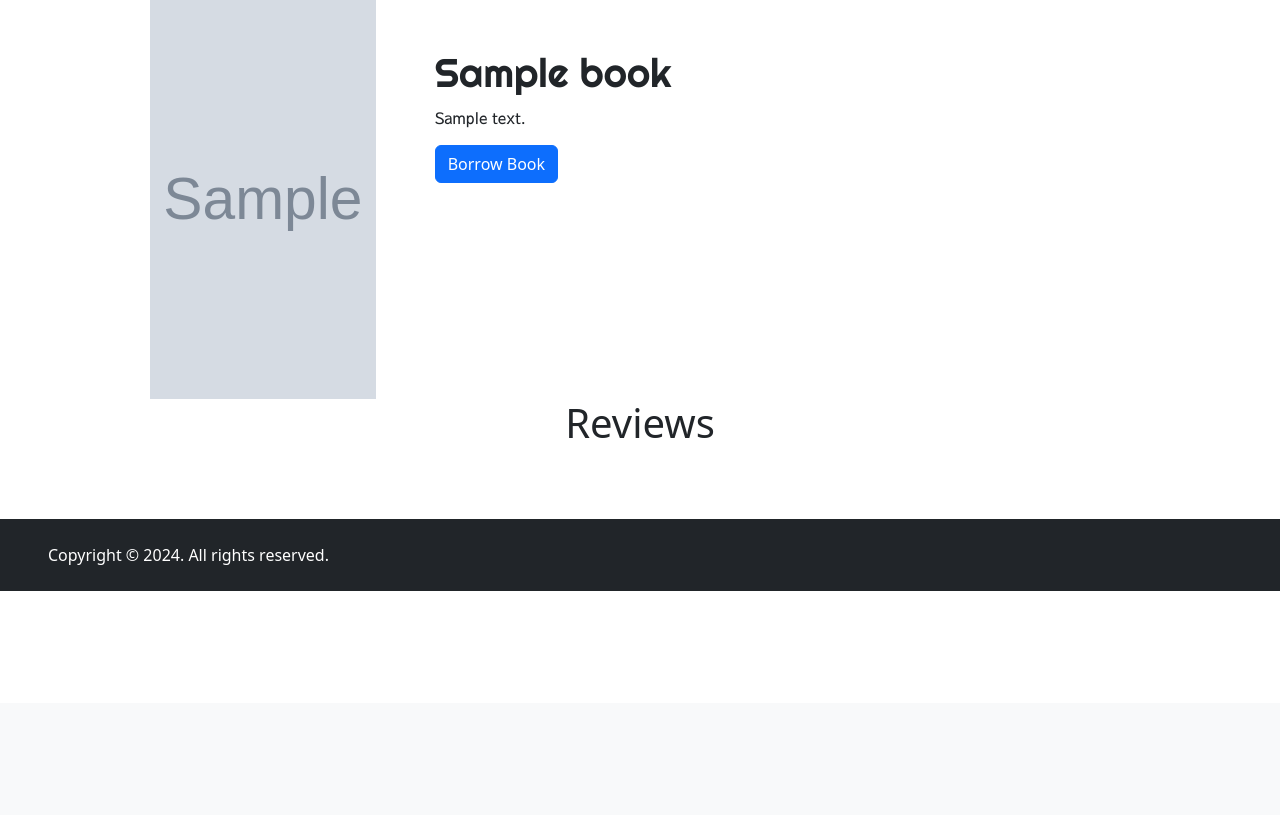
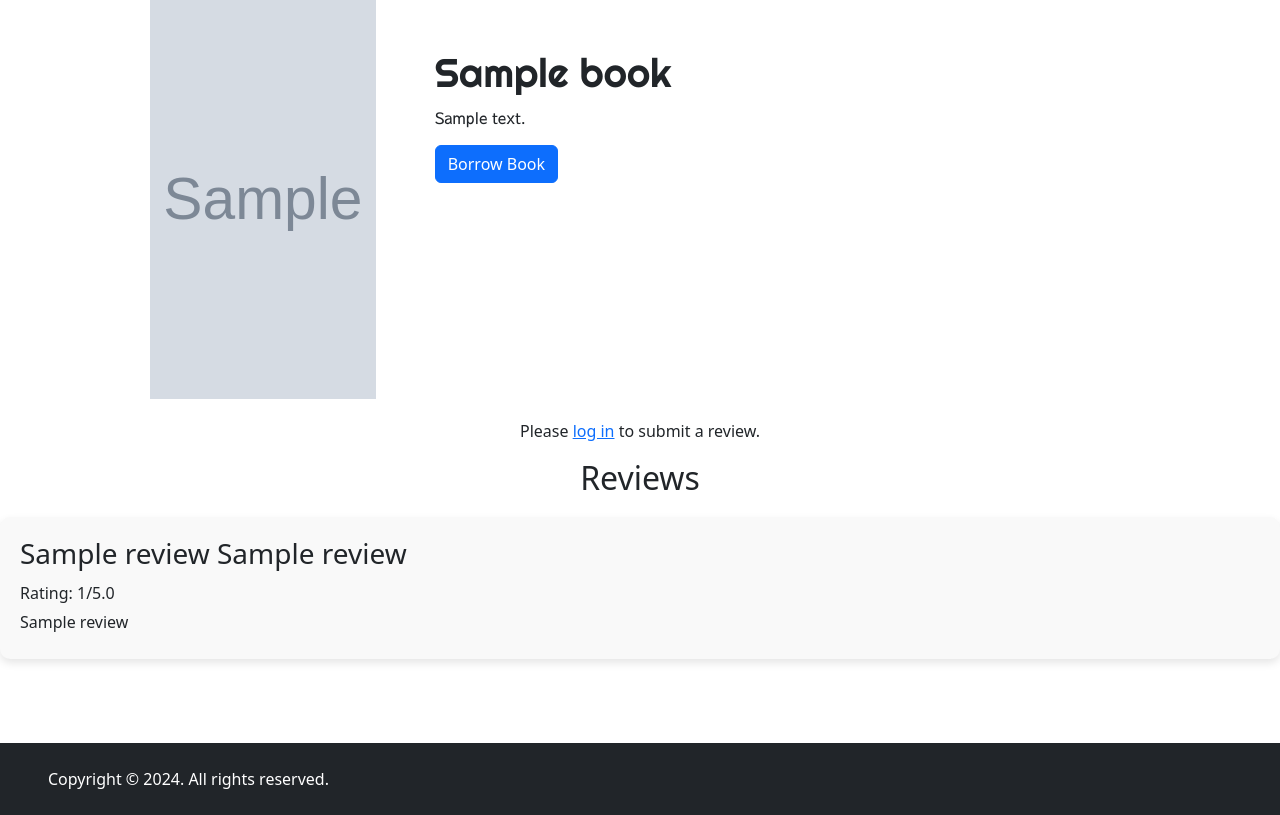
Before and after one commit to Odys6x/DataBase, a Flask app: template templates/book.html in a window 1280 px wide. Shown: the part 97-912 px from the top of the page. Before the commit the page ends 688 px from the top, so only its background shows below. Run offline with Flask 3, Linux system fonts and the light colour scheme; tables that the repository leaves empty or names only in its code hold one stand-in row (values such as "Sample post"); the template is opened without the code that fills it: values that come from a table or form of the project are taken from there, most other values are stand-ins (such as "Sample title", 1, 10 or a date in 2020); grey boxes marked "Sample" are stand-in pictures.

Commit message:
merged dom to main

```diff
--- a/app.py
+++ b/app.py
@@ -1,11 +1,11 @@
 from sqlite3 import Error
-
 import mysql
 from flask import Flask, render_template, redirect, url_for, flash, session, request
+from wtforms import TextAreaField, IntegerField, SubmitField, validators
 import json
-from flask_wtf import CSRFProtect
+from flask_wtf import CSRFProtect, FlaskForm
 from conn import create_connection, execute_query
-from query import create_user_table, create_book_table, create_booklist_table
+from query import create_user_table, create_book_table, create_booklist_table, create_review_table
 from werkzeug.security import generate_password_hash
 from werkzeug.security import check_password_hash
 from registerForm import RegistrationForm
@@ -15,6 +15,12 @@ from datetime import datetime, timedelta
 app = Flask(__name__)
 app.config['SECRET_KEY'] = 'inf2003_database'  # Change this to a secure key
 csrf = CSRFProtect(app)
+
+class ReviewForm(FlaskForm):
+    rating = IntegerField('Rating (1-5)', [validators.NumberRange(min=1, max=5)])
+    content = TextAreaField('Comment', [validators.DataRequired()])
+    submit = SubmitField('Submit Review')
+
 
 def create_admin_user():
     create_user_query = create_user_table
@@ -54,6 +60,52 @@ def create_admin_user():
         if connection is not None:
             connection.close()
 
+
+@app.route('/book/<int:book_id>/submit_review', methods=['POST'])
+def submit_review(book_id):
+    if 'email' not in session:
+        return redirect(url_for('login'))
+
+    # Get the logged-in user's email from the session
+    email = session['email']
+
+    # Fetch the userId based on the email
+    connection = create_connection()
+    user_query = "SELECT userId FROM User WHERE email = %s"
+
+    try:
+        with connection.cursor() as cursor:
+            cursor.execute(user_query, (email,))
+            user = cursor.fetchone()
+            if user is None:
+                flash('User not found', 'danger')
+                return redirect(url_for('login'))
+
+            user_id = user[0]  # Extract userId from the query result
+
+            # Get form data for the review
+            ratings = int(request.form['ratings'])  # ensure integer value
+            content = request.form['content']
+
+            # Insert the review into the database
+            review_insert_query = """
+            INSERT INTO Review (userId, bookId, content, ratings)
+            VALUES (%s, %s, %s, %s);
+            """
+            cursor.execute(review_insert_query, (user_id, book_id, content, ratings))
+            connection.commit()
+            print(f"Review successfully inserted for user {user_id} on book {book_id}.")
+
+            flash('Review submitted successfully!', 'success')
+            return redirect(url_for('book_detail', book_id=book_id))
+
+    except mysql.connector.Error as err:
+        flash(f"Error: {err}", 'danger')
+        print(f"Error inserting review: {err}")
+        return redirect(url_for('book_detail', book_id=book_id))
+    finally:
+        if connection:
+            connection.close()
 
 @app.route('/')
 def index():
@@ -238,9 +290,17 @@ def book_detail(book_id):
 
     if connection is None:
         return "Database connection failed", 500  # Handle connection error
+    if connection is not None:
+        execute_query(connection, create_review_table)
 
     # Query to fetch book details
     query = "SELECT * FROM book WHERE id = %s"
+    reviews_query = """
+    SELECT Review.ratings, Review.content, User.first_name, User.last_name
+    FROM Review
+    JOIN User ON Review.userId = User.userId
+    WHERE Review.bookId = %s
+    """
     cursor = connection.cursor()
 
     try:
@@ -258,6 +318,11 @@ def book_detail(book_id):
         check_any_borrow_query = """
         SELECT * FROM BorrowedList WHERE book_id = %s AND is_returned = FALSE
         """
+
+        form = ReviewForm()
+        cursor.execute(reviews_query, (book_id,))
+        reviews = cursor.fetchall()
+
         cursor.execute(check_any_borrow_query, (book_id,))
         is_borrowed_by_anyone = cursor.fetchone() is not None  # True if the book is currently borrowed by anyone
 
@@ -283,8 +348,9 @@ def book_detail(book_id):
         'is_borrowed_by_user': is_borrowed_by_user,  # True if the current user borrowed the book
         'is_borrowed_by_anyone': is_borrowed_by_anyone  # True if the book is borrowed by anyone
     }
+    print(reviews)
 
-    return render_template("book.html", book=book_dict)
+    return render_template("book.html", book=book_dict, form=form,reviews=reviews)
 
 
 @app.route('/history')
--- a/templates/book.html
+++ b/templates/book.html
@@ -26,9 +26,45 @@
     </div>
 </div>
 
+{% if session.get('user_id') %}
+    <h2>Submit Your Review</h2>
+    <div class="form-container">
+        <form method="POST" action="{{ url_for('submit_review', book_id=book.id) }}">
+            <!-- CSRF Token -->
+            {{ form.hidden_tag() }}
+
+            <div class="form-group">
+                <label for="ratings">Rating (1-5):</label>
+                <select id="ratings" name="ratings" required>
+                    <option value="" disabled selected>Select your rating</option>
+                    <option value="1">1</option>
+                    <option value="2">2</option>
+                    <option value="3">3</option>
+                    <option value="4">4</option>
+                    <option value="5">5</option>
+                </select>
+            </div>
+            <div class="form-group">
+                <label for="content">Comment:</label>
+                <textarea id="content" name="content" rows="4" required></textarea>
+            </div>
+            <button type="submit">Submit Review</button>
+        </form>
+    </div>
+{% else %}
+    <div class="centered-text">
+        <p>Please <a href="{{ url_for('login') }}">log in</a> to submit a review.</p>
+    </div>
+{% endif %}
+
 <div class="col-md-12 mb-12">
-    <h1 class="review">Reviews</h1>
-    <!-- put review.title -->
-    <!-- put review.description -->
+    <h2>Reviews</h2>
+    {% for review in reviews %}
+        <div class="review-card">
+            <h3>{{ review[2] }} {{ review[3] }}</h3>
+            <p>Rating: {{ review[0] }}/5.0</p>
+            <p>{{ review[1] }}</p>
+        </div>
+    {% endfor %}
 </div>
 {% endblock %}
```
